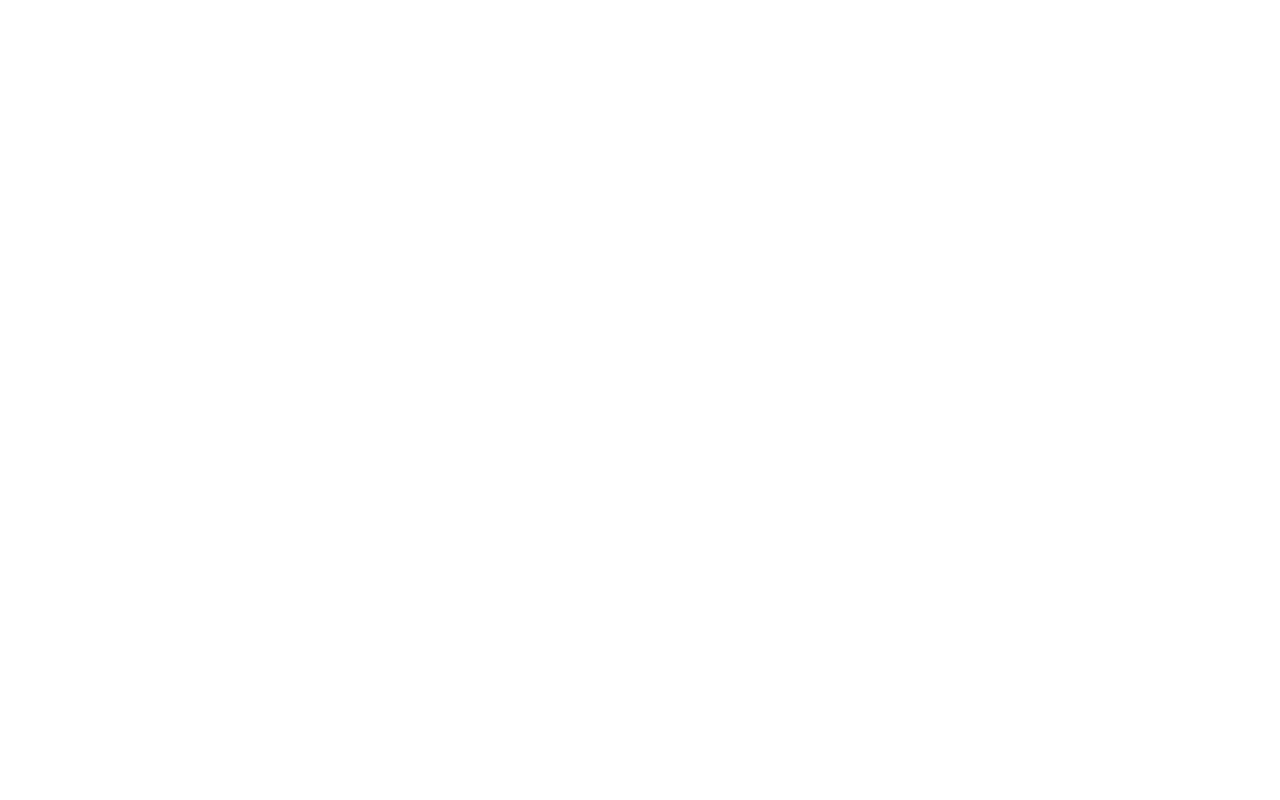
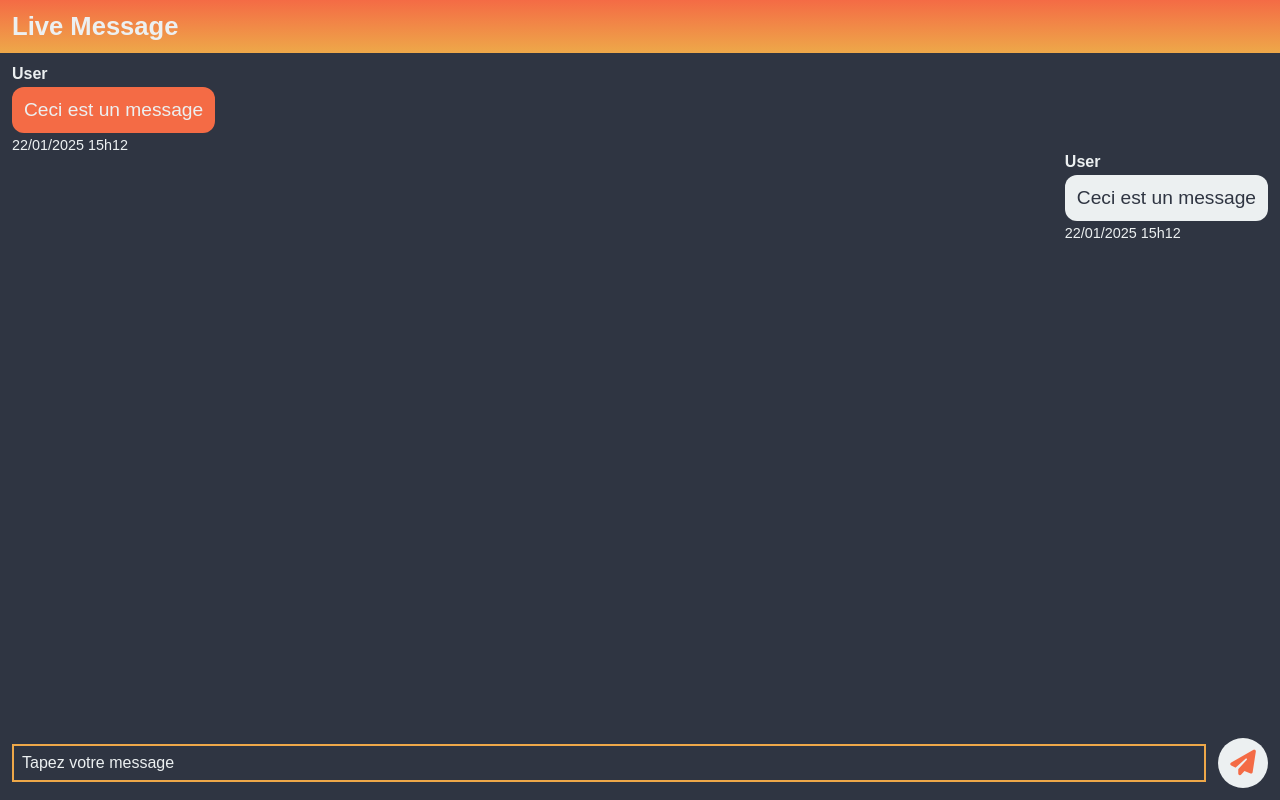
Before and after one commit to NicolasDrp/live-message-2025, a website built with Vite: page client/index.html in a window 1280 px wide. Built offline with nearby package versions, Linux system fonts and the light colour scheme.

Commit message:
Chat styles

```diff
--- a/client/index.html
+++ b/client/index.html
@@ -2,12 +2,67 @@
 <html lang="fr">
     <head>
         <meta charset="UTF-8" />
+        <meta name="viewport" content="width=device-width, initial-scale=1.0" />
+        <link rel="manifest" href="manifest.json">
+        <title>Live Message</title>
+
         <link rel="icon" type="image/svg+xml" href="/logo.svg" />
-        <link rel="manifest" href="manifest.json">
-        <meta name="viewport" content="width=device-width, initial-scale=1.0" />
-        <title>Live Message</title>
+        <link rel="stylesheet" href="https://cdnjs.cloudflare.com/ajax/libs/font-awesome/6.7.2/css/all.min.css">
+        <script type="module" src="src/main.ts" defer></script>
     </head>
     <body>
-        <script type="module" src="src/main.ts"></script>
+        <header>
+            <h1>Live Message</h1>
+        </header>
+
+        <main>
+            <section>
+                <article class="message">
+                    <div class="from">User</div>
+                    <div class="content">
+                        Ceci est un message
+                    </div>
+                    <div class="date">22/01/2025 15h12</div>
+                </article>
+
+                <article class="message sent">
+                    <div class="from">User</div>
+                    <div class="content">
+                        Ceci est un message
+                    </div>
+                    <div class="date">22/01/2025 15h12</div>
+                </article>
+            </section>
+            <form>
+                <label>
+                    <input type="text" placeholder="Tapez votre message">
+                </label>
+                <button>
+                    <i class="fas fa-paper-plane"></i>
+                </button>
+            </form>
+        </main>
+
+        <dialog id="settings">
+            <form>
+                <div>
+                    <label for="settings-username">Nom d'utilisateur</label>
+                    <input type="text" id="settings-username">
+                </div>
+
+                <div>
+                    <input type="checkbox" id="settings-enable-notifications">
+                    <label for="settings-enable-notifications">
+                        Activer les notifications
+                    </label>
+                </div>
+
+                <div>
+                    <button class="primary">
+                        Configurer
+                    </button>
+                </div>
+            </form>
+        </dialog>
     </body>
 </html>
--- a/client/src/main.ts
+++ b/client/src/main.ts
@@ -1 +1 @@
-import './style.css'
+import './style.css';
--- a/client/src/style.css
+++ b/client/src/style.css
@@ -1,96 +1,143 @@
 :root {
-  font-family: Inter, system-ui, Avenir, Helvetica, Arial, sans-serif;
-  line-height: 1.5;
-  font-weight: 400;
-
-  color-scheme: light dark;
-  color: rgba(255, 255, 255, 0.87);
-  background-color: #242424;
-
-  font-synthesis: none;
-  text-rendering: optimizeLegibility;
-  -webkit-font-smoothing: antialiased;
-  -moz-osx-font-smoothing: grayscale;
+    --color-primary: #f46b45;
+    --color-secondary: #eea849;
+    --color-light: #ecf0f1;
+    --color-dark: #2f3542;
 }
 
-a {
-  font-weight: 500;
-  color: #646cff;
-  text-decoration: inherit;
-}
-a:hover {
-  color: #535bf2;
+* {
+    box-sizing: border-box;
 }
 
 body {
-  margin: 0;
-  display: flex;
-  place-items: center;
-  min-width: 320px;
-  min-height: 100vh;
+    display: flex;
+    flex-direction: column;
+    min-height: 100vh;
+    margin: 0;
+    font-family: sans-serif;
+    font-size: 16px;
+    background-color: var(--color-dark);
+    color: var(--color-light);
 }
 
-h1 {
-  font-size: 3.2em;
-  line-height: 1.1;
+header {
+    background: linear-gradient(var(--color-primary), var(--color-secondary));
+    padding: 12px;
 }
 
-#app {
-  max-width: 1280px;
-  margin: 0 auto;
-  padding: 2rem;
-  text-align: center;
+header h1 {
+    margin: 0;
+    font-size: 1.6rem;
 }
 
-.logo {
-  height: 6em;
-  padding: 1.5em;
-  will-change: filter;
-  transition: filter 300ms;
-}
-.logo:hover {
-  filter: drop-shadow(0 0 2em #646cffaa);
-}
-.logo.vanilla:hover {
-  filter: drop-shadow(0 0 2em #3178c6aa);
+main {
+    flex: 1;
+    display: flex;
+    flex-direction: column;
+    padding: 12px;
 }
 
-.card {
-  padding: 2em;
+main section {
+    flex: 1;
+    display: flex;
+    flex-direction: column;
+    align-items: start;
+    width: 100%;
 }
 
-.read-the-docs {
-  color: #888;
+.message {
+    display: flex;
+    flex-direction: column;
+    gap: 4px;
+}
+
+.message .from {
+    font-size: 1rem;
+    font-weight: 700;
+}
+
+.message .content {
+    padding: 12px;
+    font-size: 1.2rem;
+    border-radius: 12px;
+    background-color: var(--color-primary);
+    color: var(--color-light);
+}
+
+.message .date {
+    font-size: 0.9rem;
+}
+
+.message.sent {
+    align-self: end;
+}
+
+.message.sent .content {
+    background-color: var(--color-light);
+    color: var(--color-dark);
+}
+
+main form {
+    display: flex;
+    align-items: center;
+    gap: 12px;
+}
+
+main form label {
+    flex: 1;
+}
+
+input[type="text"] {
+    width: 100%;
+    padding: 8px;
+    border: 2px solid var(--color-secondary);
+    font-size: 1rem;
+    background-color: transparent;
+    color: var(--color-light);
+}
+
+input:focus {
+    outline: 2px solid var(--color-primary);
+}
+
+::placeholder {
+    color: color-mix(to srgb, var(--color-light) 80%, transparent 20%);
+
 }
 
 button {
-  border-radius: 8px;
-  border: 1px solid transparent;
-  padding: 0.6em 1.2em;
-  font-size: 1em;
-  font-weight: 500;
-  font-family: inherit;
-  background-color: #1a1a1a;
-  cursor: pointer;
-  transition: border-color 0.25s;
-}
-button:hover {
-  border-color: #646cff;
-}
-button:focus,
-button:focus-visible {
-  outline: 4px auto -webkit-focus-ring-color;
+    border: none;
+    background-color: var(--color-light);
+    padding: 12px;
+    cursor: pointer;
 }
 
-@media (prefers-color-scheme: light) {
-  :root {
-    color: #213547;
-    background-color: #ffffff;
-  }
-  a:hover {
-    color: #747bff;
-  }
-  button {
-    background-color: #f9f9f9;
-  }
+button.primary {
+    background-color: var(--color-primary);
+    color: var(--color-light);
+    font-size: 1.2rem;
+    font-weight: 700;
 }
+
+button:has(i) {
+    --size: 50px;
+    width: var(--size);
+    height: var(--size);
+    border-radius: 50%;
+}
+
+button i {
+    font-size: 1.6rem;
+    color: var(--color-primary);
+}
+
+dialog form {
+    display: flex;
+    flex-direction: column;
+    gap: 16px;
+}
+
+::backdrop {
+    background-color: var(--color-dark);
+    opacity: 0.75;
+}
```
